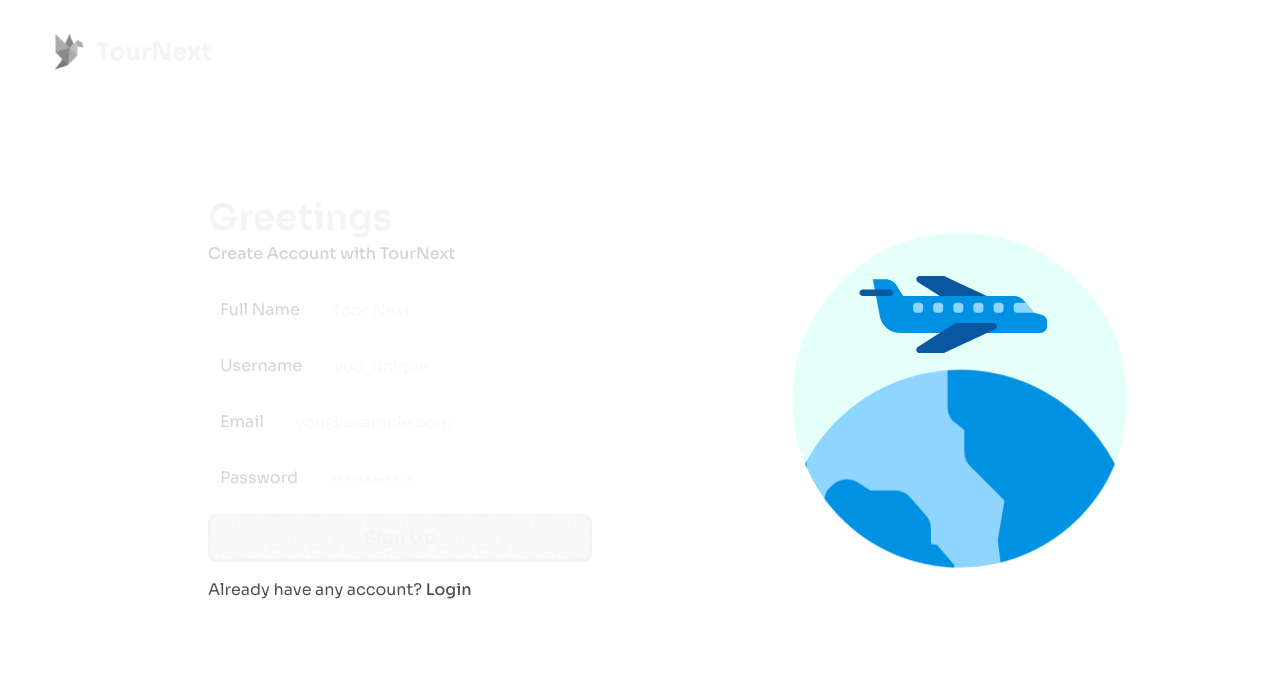
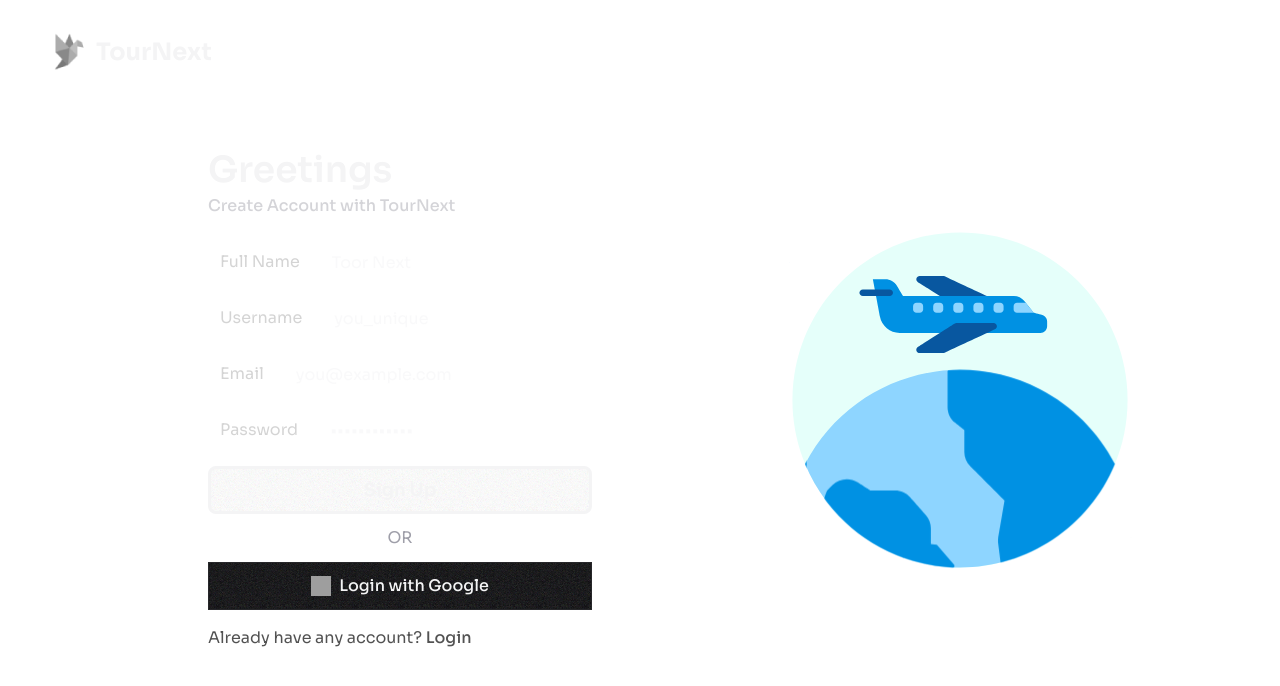
Before and after one commit to mahnafdev/tournext-client, a React (Vite) app: page /auth/signup in a window 1280 px wide. Shown: the top 686 px of the page. Built offline with nearby package versions, Linux system fonts and the light colour scheme; no server answers; grey boxes are pictures that could not be loaded.

Commit message:
feat(auth): implement google-login

```diff
--- /dev/null
+++ b/src/components/auth/GoogleLogin.jsx
@@ -0,0 +1,38 @@
+import toast from "react-hot-toast";
+import useAuth from "../../hooks/useAuth";
+import { useNavigate } from "react-router";
+
+const GoogleLogin = () => {
+	const { loginWithGoogle } = useAuth();
+	const navigate = useNavigate();
+	const handleLogin = () => {
+		loginWithGoogle()
+			.then((authCredentials) => {
+				toast.success("Logged in successfully");
+				setTimeout(() => {
+					navigate("/");
+				}, 2500);
+			})
+			.catch((error) => {
+				console.log(`${error.message} [${error.code}]`);
+				console.error("Firebase Auth Error:", error);
+				toast.error("Couldn't login to account. Please try once more.");
+			});
+	};
+	return (
+		<button
+			type="button"
+			className="btn btn-lg text-[1rem] font-medium bg-zinc-950 text-neutral border border-zinc-800 btn-block flex items-center gap-x-2"
+			onClick={handleLogin}
+		>
+			<img
+				src="https://cdn-icons-png.flaticon.com/128/2875/2875404.png"
+				alt="Google Logo"
+				className="size-5"
+			/>
+			Login with Google
+		</button>
+	);
+};
+
+export default GoogleLogin;
--- a/src/layouts/NavBar.jsx
+++ b/src/layouts/NavBar.jsx
@@ -7,7 +7,7 @@ import useAuth from "../hooks/useAuth";
 
 const NavBar = () => {
 	const [isShowMenu, setIsShowMenu] = useState(false);
-	const { user } = useAuth();
+	const { loading, user } = useAuth();
 	return (
 		<header className="sticky top-1 z-[99]">
 			<nav
@@ -155,7 +155,7 @@ const NavBar = () => {
 					className="hidden md:flex items-center gap-x-1 lg:gap-x-3 text-lg font-semibold"
 				>
 					{/* 'Login' Button */}
-					{!user && (
+					{!loading && !user && (
 						<Link to="/auth/login">
 							<button
 								type="button"
@@ -183,6 +183,7 @@ const NavBar = () => {
 								src={user.photoURL}
 								alt="User Image"
 								className="size-10 border border-accent rounded-full"
+								referrerPolicy="no-referrer"
 							/>
 						) : (
 							<div className="size-10 text-2xl bg-neutral  text-neutral-content border border-accent rounded-full grid place-items-center cursor-pointer">
--- a/src/pages/auth/LoginPage.jsx
+++ b/src/pages/auth/LoginPage.jsx
@@ -2,6 +2,7 @@ import { useForm } from "react-hook-form";
 import { Link, useNavigate } from "react-router";
 import useAuth from "../../hooks/useAuth";
 import toast from "react-hot-toast";
+import GoogleLogin from "../../components/auth/GoogleLogin";
 
 const LoginPage = () => {
 	const {
@@ -80,6 +81,8 @@ const LoginPage = () => {
 						Login
 					</button>
 				</form>
+				<div className="divider text-zinc-400">OR</div>
+				<GoogleLogin />
 				<p className="text-neutral-600">
 					Don't have any account?{" "}
 					<Link
--- a/src/pages/auth/SignUpPage.jsx
+++ b/src/pages/auth/SignUpPage.jsx
@@ -2,6 +2,7 @@ import { useForm } from "react-hook-form";
 import { Link, useNavigate } from "react-router";
 import useAuth from "../../hooks/useAuth";
 import toast from "react-hot-toast";
+import GoogleLogin from "../../components/auth/GoogleLogin";
 
 const SignUpPage = () => {
 	const {
@@ -139,6 +140,8 @@ const SignUpPage = () => {
 						Sign Up
 					</button>
 				</form>
+				<div className="divider text-zinc-400">OR</div>
+				<GoogleLogin />
 				<p className="text-neutral-600">
 					Already have any account?{" "}
 					<Link
```
